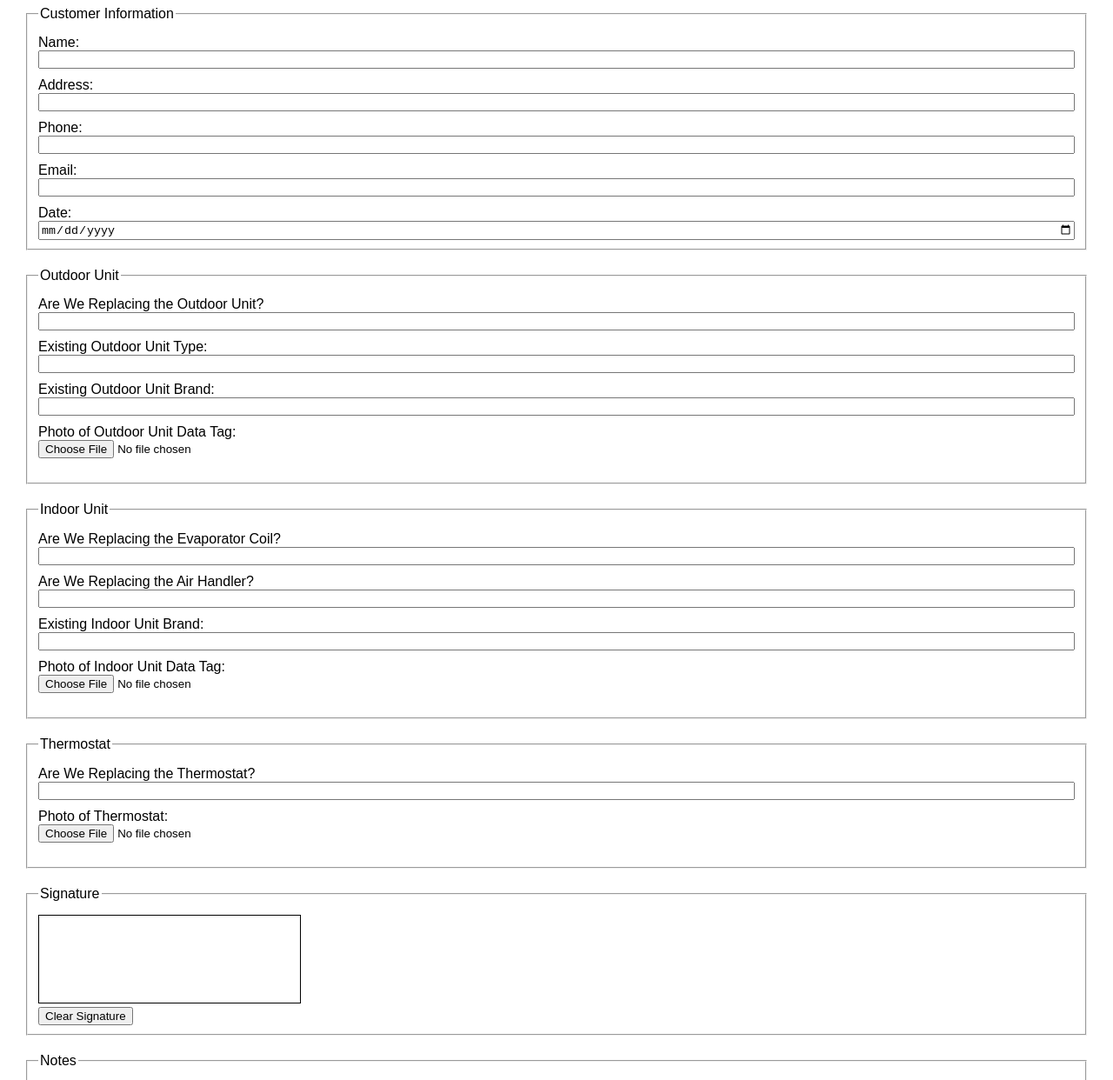
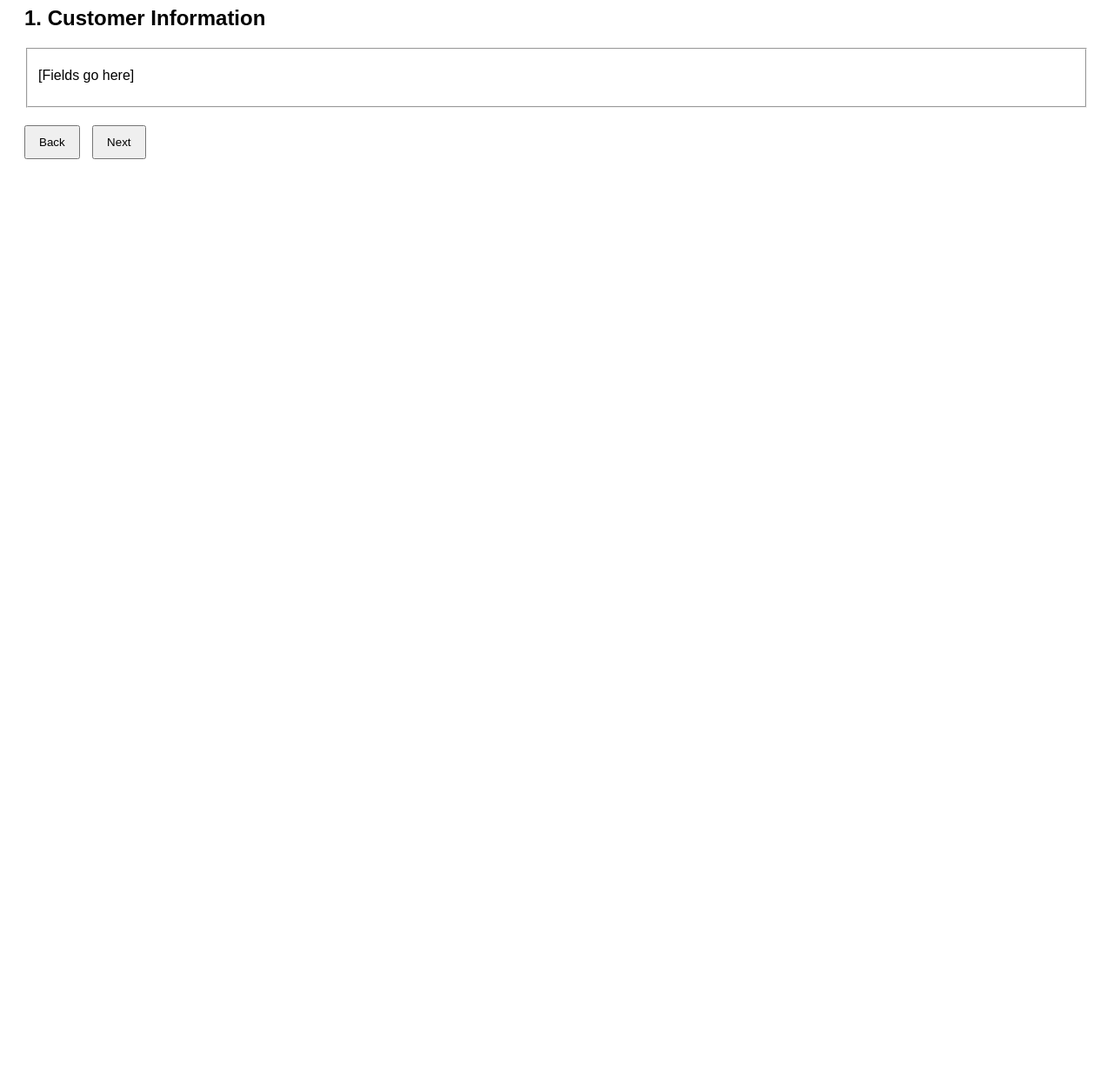
Before and after one commit to thoward8/quality-checklist, a plain HTML site: page index.html in a window 1280 px wide. Shown: the part 101-1343 px from the top of the page at 87% size. After the commit the page ends 800 px from the top, so only its background shows below. Drawn offline with nearby package versions, Linux system fonts and the light colour scheme.

Commit message:
Update index.html

```diff
--- a/index.html
+++ b/index.html
@@ -1,83 +1,49 @@
 <!DOCTYPE html>
 <html lang="en">
 <head>
-    <meta charset="UTF-8">
-    <meta name="viewport" content="width=device-width, initial-scale=1">
-    <title>Quality Installation Checklist - Fancy Version</title>
-    <script src="https://cdnjs.cloudflare.com/ajax/libs/jspdf/2.5.1/jspdf.umd.min.js"></script>
-    <style>
-        body { font-family: Arial, sans-serif; padding: 20px; }
-        fieldset { margin-bottom: 20px; }
-        label { display: block; margin-top: 10px; }
-        input, textarea { width: 100%; box-sizing: border-box; }
-        img { max-width: 100%; margin-top: 10px; }
-        canvas { margin-top: 10px; border: 1px solid #000; }
-    </style>
+  <meta charset="UTF-8" />
+  <meta name="viewport" content="width=device-width, initial-scale=1" />
+  <title>Full HVAC Installation Wizard</title>
+  <style>
+    body { font-family: Arial, sans-serif; padding: 20px; }
+    .tab { display: none; }
+    .tab.active { display: block; }
+    .nav-buttons { margin-top: 20px; }
+    button { padding: 10px 15px; margin-right: 10px; }
+    fieldset { margin-bottom: 15px; }
+    input, select, textarea { width: 100%; margin-top: 5px; }
+  </style>
 </head>
 <body>
 
-<h1>Quality Installation Checklist (Enhanced)</h1>
+<h1>HVAC Installation Checklist Wizard</h1>
 
-<form id="qualityChecklist">
+<form id="hvacForm">
+  <!-- Section Tabs -->
+  <div class="tab active" id="tab1"><h2>1. Customer Information</h2><fieldset><p>[Fields go here]</p></fieldset></div>
+  <div class="tab" id="tab2"><h2>2. Date & Time of Inspection</h2><fieldset><p>[Fields go here]</p></fieldset></div>
+  <div class="tab" id="tab3"><h2>3. Job Address</h2><fieldset><p>[Fields go here]</p></fieldset></div>
+  <div class="tab" id="tab4"><h2>4. Billing Address</h2><fieldset><p>[Fields go here]</p></fieldset></div>
+  <div class="tab" id="tab5"><h2>5. Street View & Area Served</h2><fieldset><p>[Fields go here]</p></fieldset></div>
+  <div class="tab" id="tab6"><h2>6. Existing Outdoor Unit</h2><fieldset><p>[Fields go here]</p></fieldset></div>
+  <div class="tab" id="tab7"><h2>7. Existing Coil or Air Handler</h2><fieldset><p>[Fields go here]</p></fieldset></div>
+  <div class="tab" id="tab8"><h2>8. Existing Furnace</h2><fieldset><p>[Fields go here]</p></fieldset></div>
+  <div class="tab" id="tab9"><h2>9. Electrical Power</h2><fieldset><p>[Fields go here]</p></fieldset></div>
+  <div class="tab" id="tab10"><h2>10. Venting and Combustion Air</h2><fieldset><p>[Fields go here]</p></fieldset></div>
+  <div class="tab" id="tab11"><h2>11. Refrigerant Line-set Run</h2><fieldset><p>[Fields go here]</p></fieldset></div>
+  <div class="tab" id="tab12"><h2>12. Thermostat, Zoning, Control Wiring</h2><fieldset><p>[Fields go here]</p></fieldset></div>
+  <div class="tab" id="tab13"><h2>13. Indoor Air Quality Accessories</h2><fieldset><p>[Fields go here]</p></fieldset></div>
+  <div class="tab" id="tab14"><h2>14. Existing Ductwork</h2><fieldset><p>[Fields go here]</p></fieldset></div>
+  <div class="tab" id="tab15"><h2>15. Insulation Condition</h2><fieldset><p>[Fields go here]</p></fieldset></div>
+  <div class="tab" id="tab16"><h2>16. Special Instructions</h2><fieldset><p>[Fields go here]</p></fieldset></div>
 
-    <fieldset>
-        <legend>Customer Information</legend>
-        <label>Name: <input type="text" name="customerName"></label>
-        <label>Address: <input type="text" name="address"></label>
-        <label>Phone: <input type="text" name="phone"></label>
-        <label>Email: <input type="text" name="email"></label>
-        <label>Date: <input type="date" name="date"></label>
-    </fieldset>
-
-    <fieldset>
-        <legend>Outdoor Unit</legend>
-        <label>Are We Replacing the Outdoor Unit? <input type="text" name="replaceOutdoor"></label>
-        <label>Existing Outdoor Unit Type: <input type="text" name="outdoorType"></label>
-        <label>Existing Outdoor Unit Brand: <input type="text" name="outdoorBrand"></label>
-        <label>Photo of Outdoor Unit Data Tag:
-            <input type="file" name="outdoorPhoto" accept="image/*" capture="environment">
-            <img id="outdoorPreview">
-        </label>
-    </fieldset>
-
-    <fieldset>
-        <legend>Indoor Unit</legend>
-        <label>Are We Replacing the Evaporator Coil? <input type="text" name="replaceCoil"></label>
-        <label>Are We Replacing the Air Handler? <input type="text" name="replaceAirHandler"></label>
-        <label>Existing Indoor Unit Brand: <input type="text" name="indoorBrand"></label>
-        <label>Photo of Indoor Unit Data Tag:
-            <input type="file" name="indoorPhoto" accept="image/*" capture="environment">
-            <img id="indoorPreview">
-        </label>
-    </fieldset>
-
-    <fieldset>
-        <legend>Thermostat</legend>
-        <label>Are We Replacing the Thermostat? <input type="text" name="replaceThermostat"></label>
-        <label>Photo of Thermostat:
-            <input type="file" name="thermostatPhoto" accept="image/*" capture="environment">
-            <img id="thermostatPreview">
-        </label>
-    </fieldset>
-
-    <fieldset>
-        <legend>Signature</legend>
-        <canvas id="signatureCanvas" width="300" height="100"></canvas><br>
-        <button type="button" onclick="clearSignature()">Clear Signature</button>
-    </fieldset>
-
-    <fieldset>
-        <legend>Notes</legend>
-        <label>Special Instructions or Notes:<br>
-            <textarea name="notes" rows="5" cols="50"></textarea>
-        </label>
-    </fieldset>
-
-    <input type="submit" value="Generate PDF">
-
+  <!-- Navigation -->
+  <div class="nav-buttons">
+    <button type="button" onclick="prevTab()">Back</button>
+    <button type="button" onclick="nextTab()">Next</button>
+  </div>
 </form>
 
-<script src="fancy_script.js"></script>
-
+<script src="full_wizard.js"></script>
 </body>
 </html>
```
